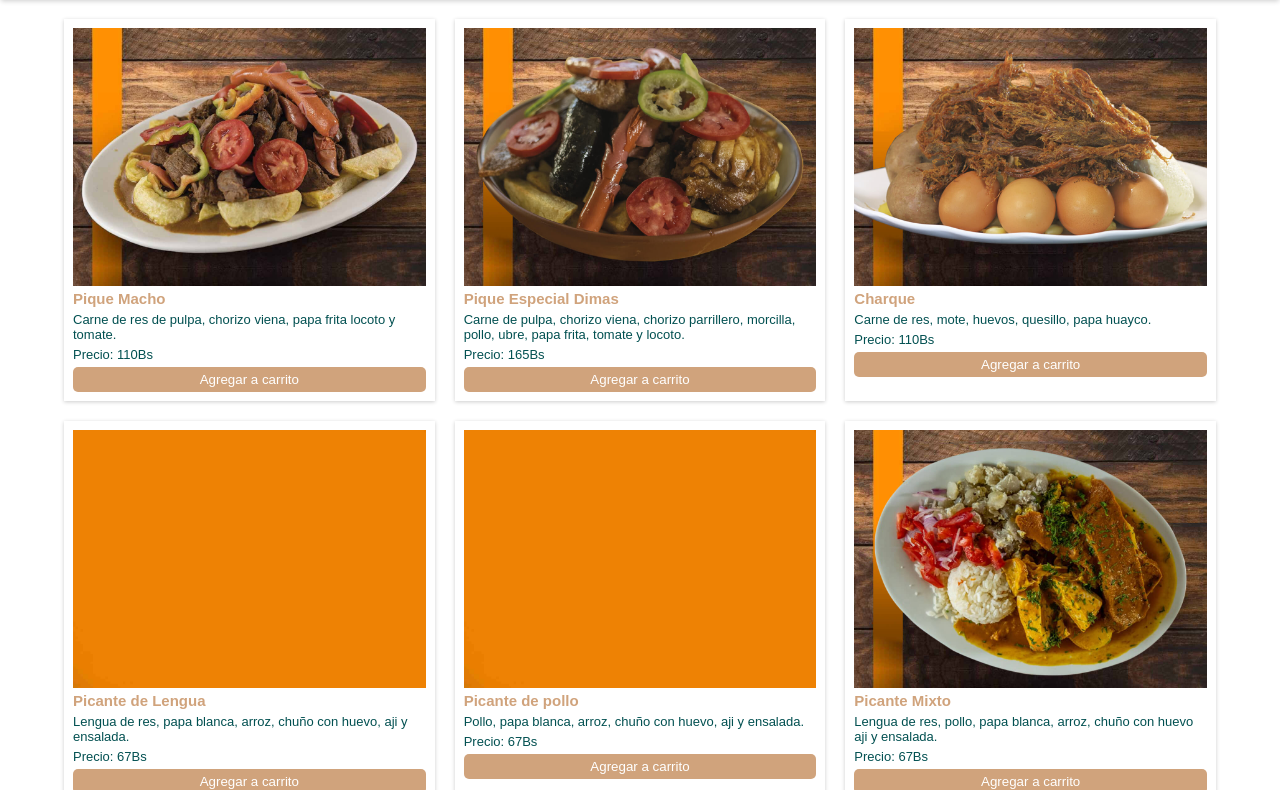
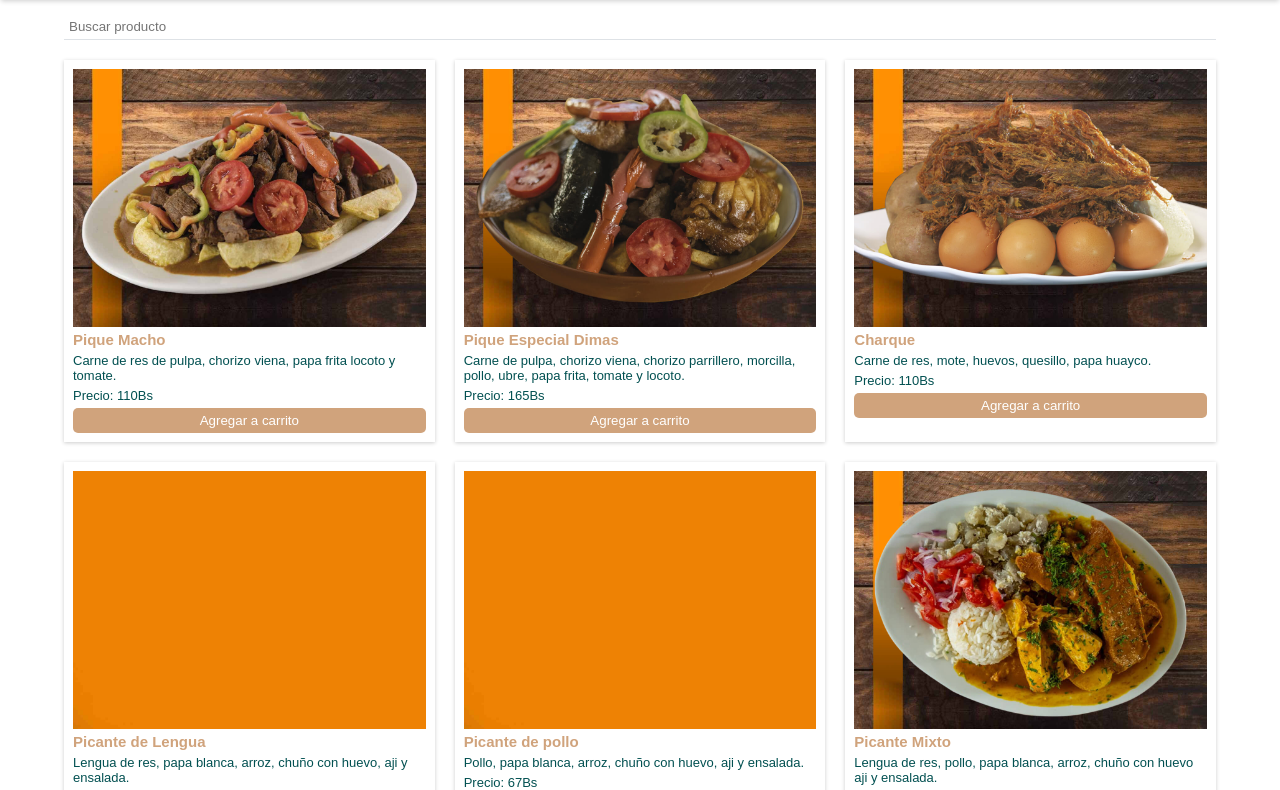
Before and after one commit to elmerMg0/PagePe-aRes, a website built with webpack: page src/carrito.html in a window 1280 px wide. Shown: the part 122-912 px from the top of the page. Built offline with nearby package versions, Linux system fonts and the light colour scheme.

Commit message:
input search added

```diff
--- a/src/carrito.html
+++ b/src/carrito.html
@@ -14,7 +14,7 @@
         <link rel="preconnect" href="https://fonts.googleapis.com"><link rel="preconnect" href="https://fonts.gstatic.com" crossorigin><link href="https://fonts.googleapis.com/css2?family=Merriweather&display=swap" rel="stylesheet">
         <link rel="preconnect" href="https://fonts.googleapis.com"><link rel="preconnect" href="https://fonts.gstatic.com" crossorigin><link href="https://fonts.googleapis.com/css2?family=Merriweather+Sans:wght@300&display=swap" rel="stylesheet">
 
-    <title>Document</title>
+    <title>Dimas Restaurant</title>
 </head>
 <body id="body">
 
@@ -80,6 +80,11 @@
 
     <div>
     </div>
+
+    <div class="search contenedor">
+        <input placeholder="Buscar producto" class="input-search" type="text">
+    </div>
+
     <main class="products contenedor">
     </main>
 
--- a/src/carrito.js
+++ b/src/carrito.js
@@ -40,7 +40,7 @@ const productos = [
         entero: 0,
         name: "Charque",
         price: 110,
-        image: "./img/carritoPhots/CharqueCF.jpg",
+        image: "./img/carritoPhots/CharqueCf.jpg",
         description: "Carne de res, mote, huevos, quesillo, papa huayco."
     },
     {
@@ -199,6 +199,7 @@ const productos = [
         description: "Milanesa de pollo, arroz, papa frita y ensalada."
     },
 ]
+let productosFilter = [];
 /*  carrito */
 let carritoProducts = [];
 
@@ -223,6 +224,7 @@ const modal_content_dishes = document.querySelector(".modal-content__dishes")
 const modal_btn_add = document.querySelector(".modal-btn__add");
 const contador_productos = document.querySelector(".contador");
 const btn_close_item = document.querySelector(".btn-close__item");
+const input_search = document.querySelector(".input-search");
 
 let item_delete;
 let item_edit;
@@ -237,8 +239,11 @@ document.addEventListener("DOMContentLoaded",()=>{
     showProductsCar();
 })
 
-function showProducts(){
-    productos.forEach((producto,index)=>{
+function showProducts( ){
+    let productosFood = [];
+    productosFilter.length > 0 ? productosFood = productosFilter: productosFood = productos
+    container_productos.innerHTML = "";
+    productosFood.forEach((producto,index)=>{
         container_productos.innerHTML += `
             <div class="products__element">
                 <img src="${producto.image}" alt="Foto producto">
@@ -453,6 +458,15 @@ btn_accept.addEventListener("click",()=>{
     }
 })
 
+input_search.addEventListener("input",(e)=>{
+    productosFilter = productos.filter( prod => prod.name.toLowerCase().includes(e.target.value))
+    console.log(productosFilter)
+    showProducts();
+})
+
+function handleInputChange (e){
+    console.log("e")
+}
 
 
 function saveStorage(){
--- a/src/styles.css
+++ b/src/styles.css
@@ -1582,3 +1582,17 @@ input[type=number]::-webkit-outer-spin-button {
 
     }
 }
+
+
+/* input-search */
+.search{
+    position: sticky;
+
+}
+.input-search{
+    width: 100%;
+    padding: 5px;
+    margin-top: 15px;
+    border: none;
+    border-bottom: 1px solid var(--colorLigth);
+}
```
